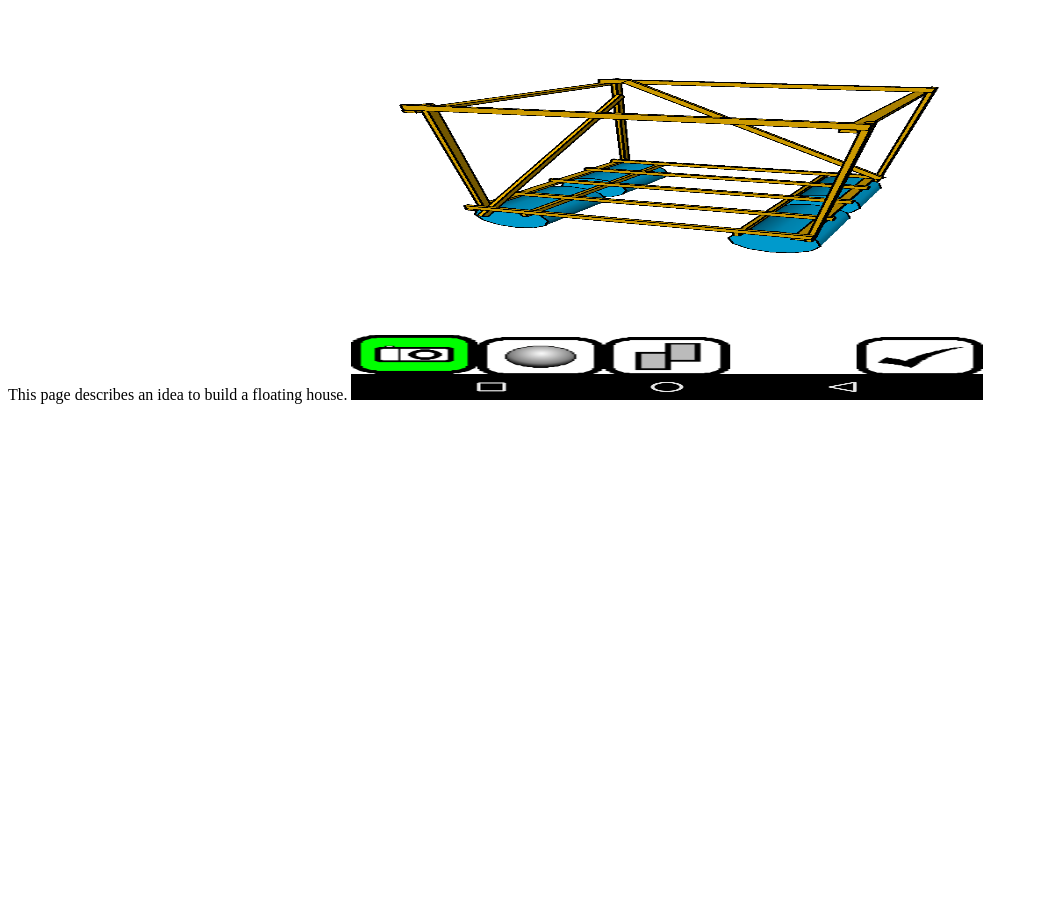
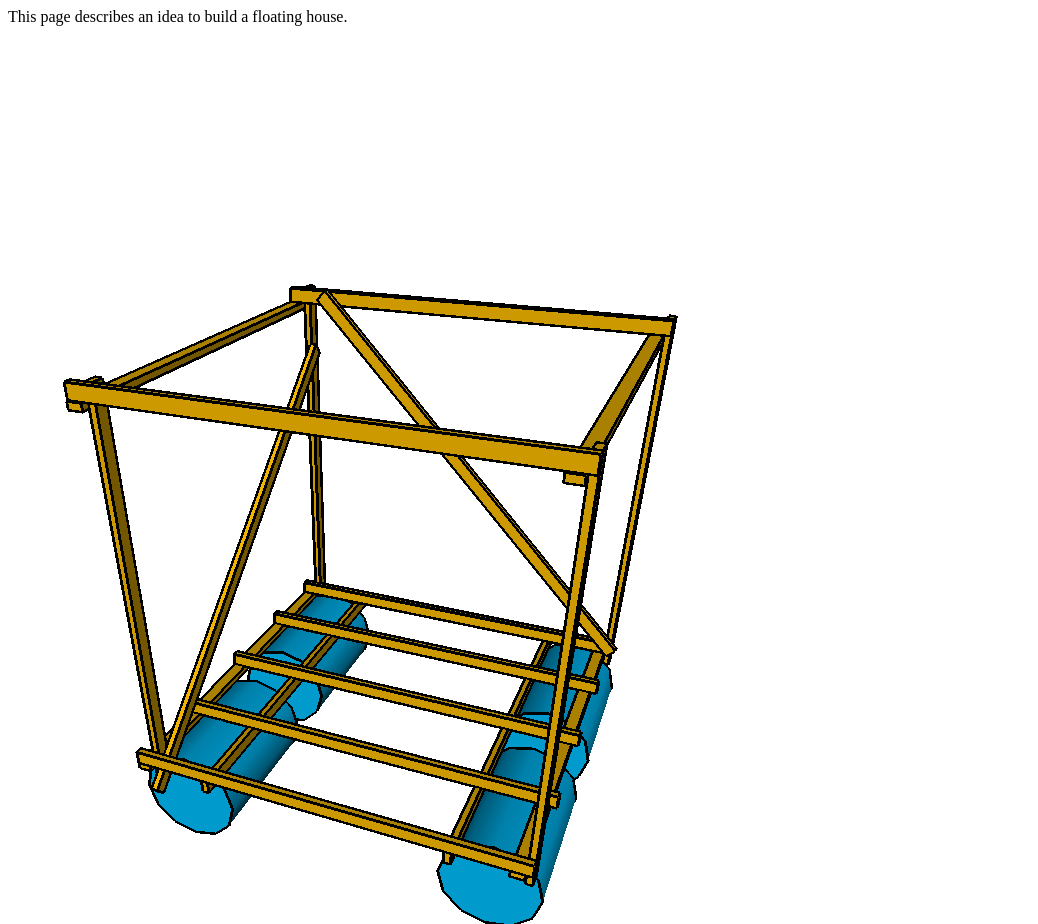
Before and after one commit to Defragmented-Panda/Defragmented-Panda.github.io, a plain HTML site: page index.html in a window 1280 px wide. Shown: the top 924 px of the page, without its empty margins (0-1038 px from the left). Before the commit the page ends 800 px from the top, so only its background shows below. Drawn offline with Linux system fonts and the light colour scheme.

Commit message:
image positioning

```diff
--- a/index.html
+++ b/index.html
@@ -1,3 +1,5 @@
 This page describes an idea to build a floating house.
 
-<img style="width: 50%; height: 50%" src="https://raw.githubusercontent.com/Defragmented-Panda/Defragmented-Panda.github.io/master/Screenshot_20190805-202251.png">
+<div style="width: 50%; height: 50%" >
+<img src="https://raw.githubusercontent.com/Defragmented-Panda/Defragmented-Panda.github.io/master/Screenshot_20190805-202251.png">
+</div>
```
